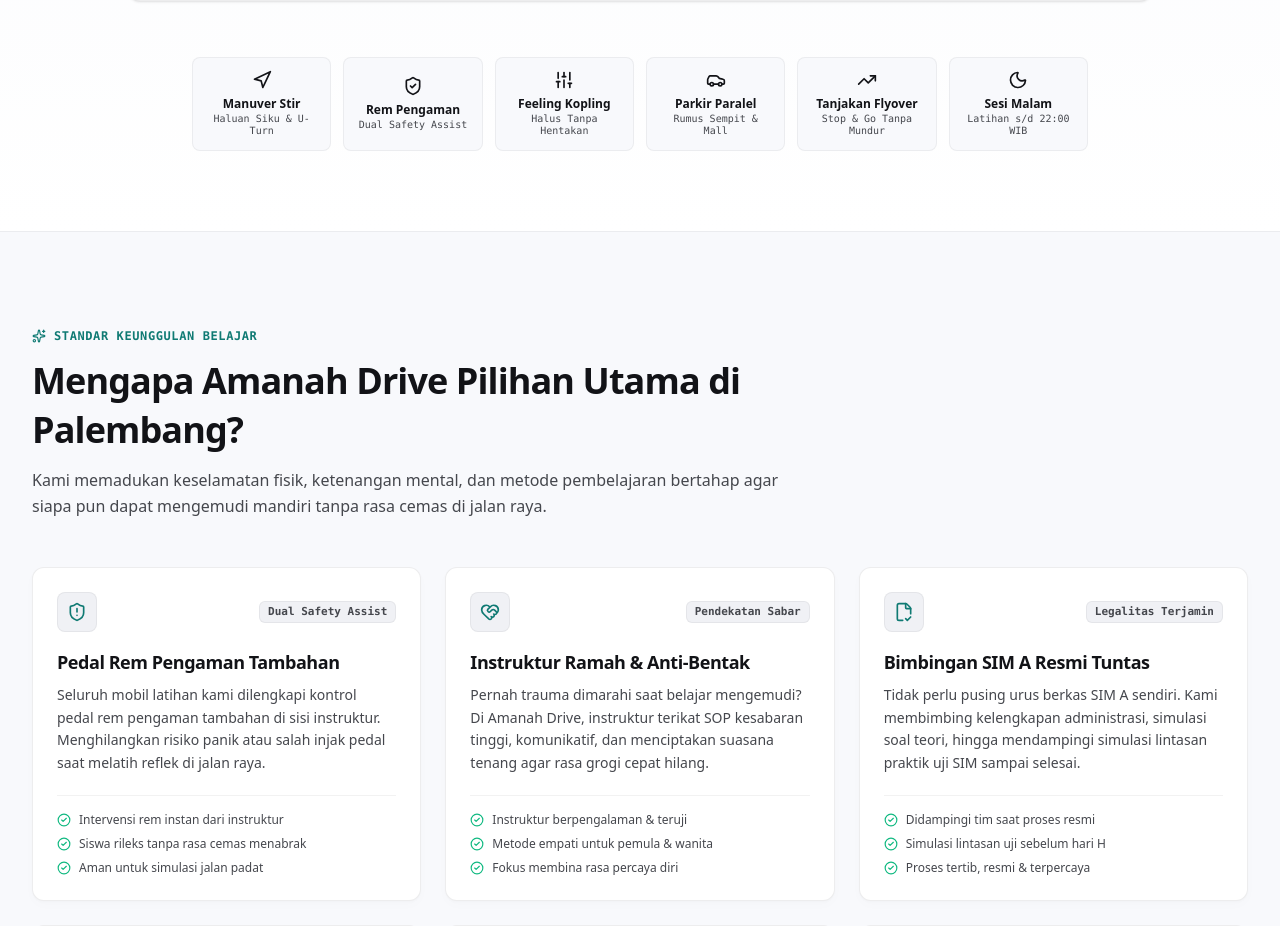
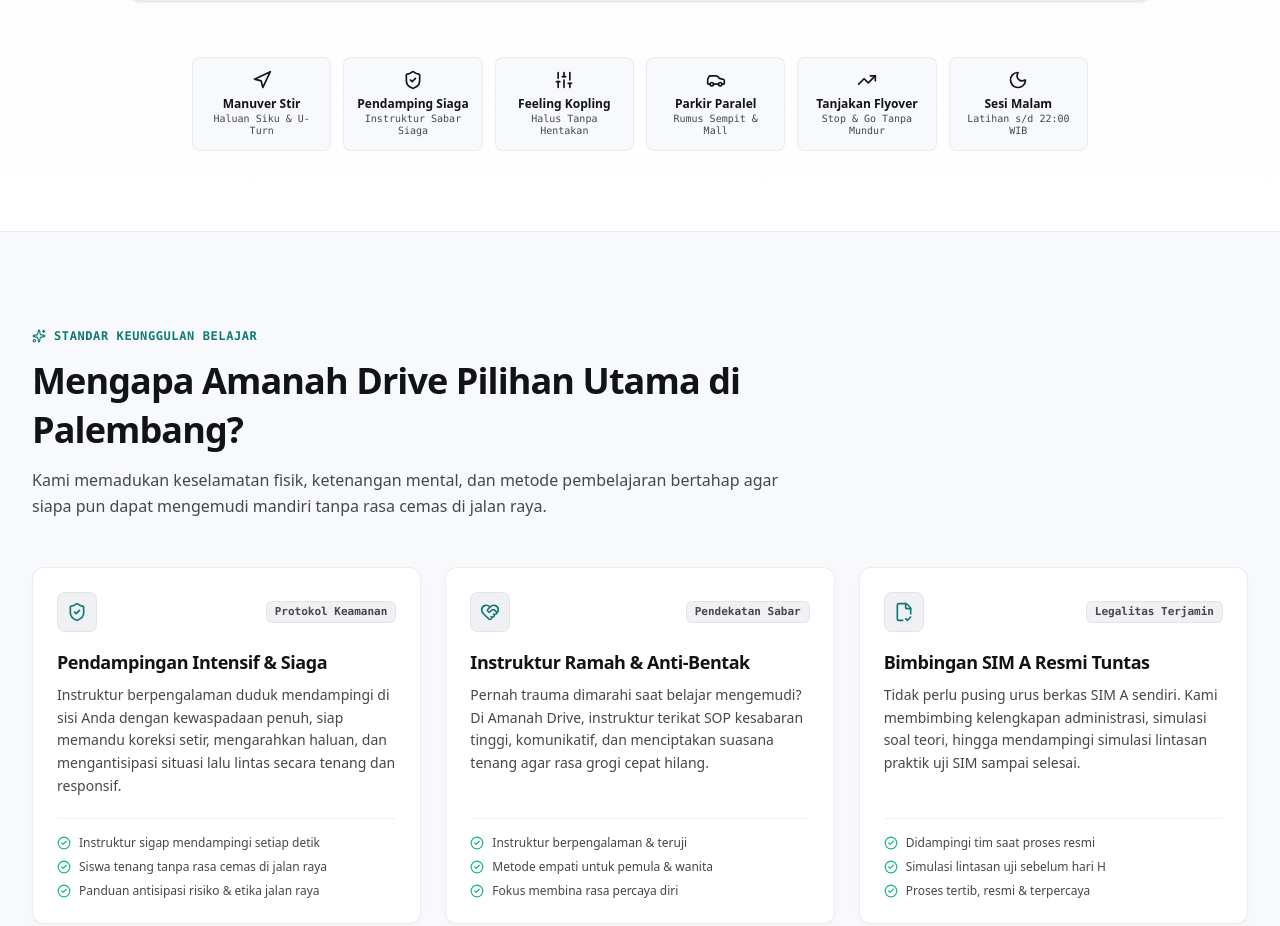
Before and after one commit to amanahdrive/homepage, a Next.js app: page / in a window 1280 px wide. Shown: the part 1186-2112 px from the top of the page. Built offline with nearby package versions, Linux system fonts and the light colour scheme.

Commit message:
fix(copy): remove all mentions of rem ganda and dual safety assist across homepage

```diff
--- a/app/layout.tsx
+++ b/app/layout.tsx
@@ -4,7 +4,7 @@
 export const metadata: Metadata = {
   title: "Amanah Drive — Kursus Mengemudi Mobil Palembang Gratis Antar Jemput",
   description:
-    "Kursus mengemudi mobil Palembang dengan fasilitas gratis antar-jemput ke rumah (CV Amanah Drive). Instruktur sabar berpengalaman anti-bentak, armada berpedal rem pengaman tambahan (Dual Safety Assist), dan jadwal fleksibel 09.00-22.00 WIB.",
+    "Kursus mengemudi mobil Palembang dengan fasilitas gratis antar-jemput ke rumah (CV Amanah Drive). Instruktur sabar berpengalaman anti-bentak, armada nyaman ber-AC dingin terawat, dan jadwal fleksibel 09.00-22.00 WIB.",
   keywords: [
     "kursus mengemudi mobil palembang gratis antar jemput",
     "kursus mengemudi palembang gratis antar jemput",
@@ -33,7 +33,7 @@
   openGraph: {
     title: "Amanah Drive — Kursus Mengemudi Mobil Palembang Gratis Antar Jemput",
     description:
-      "Kursus mengemudi mobil terbaik di Palembang dengan fasilitas gratis antar-jemput ke rumah. Didampingi instruktur sabar tanpa emosi, armada aman Dual Safety Assist, & jadwal fleksibel pagi s/d malam.",
+      "Kursus mengemudi mobil terbaik di Palembang dengan fasilitas gratis antar-jemput ke rumah. Didampingi instruktur sabar tanpa emosi, armada nyaman ber-AC dingin & terawat, serta jadwal fleksibel pagi s/d malam.",
     url: "https://amanahdrive.my.id",
     siteName: "Amanah Drive Palembang",
     locale: "id_ID",
@@ -51,7 +51,7 @@
     card: "summary_large_image",
     title: "Amanah Drive — Kursus Mengemudi Mobil Palembang Gratis Antar Jemput",
     description:
-      "Kursus mengemudi mobil no. 1 di Palembang dengan fasilitas gratis antar-jemput. Dual Safety Assist, instruktur sabar berpengalaman, & jadwal fleksibel.",
+      "Kursus mengemudi mobil no. 1 di Palembang dengan fasilitas gratis antar-jemput. Instruktur sabar berpengalaman anti-emosi, armada terawat, & jadwal fleksibel.",
     images: ["/assets/amdri-banner.webp"],
   },
   icons: {
@@ -77,7 +77,7 @@
         "logo": "https://amanahdrive.my.id/assets/logo-amdri-symbol.webp",
         "image": "https://amanahdrive.my.id/assets/amdri-banner.webp",
         "description":
-          "Kursus mengemudi mobil profesional di Palembang dengan fasilitas gratis antar jemput ke rumah, instruktur sabar berpengalaman, armada berpedal rem pengaman tambahan (Dual Safety Assist), dan jadwal fleksibel 09.00 - 22.00 WIB.",
+          "Kursus mengemudi mobil profesional di Palembang dengan fasilitas gratis antar jemput ke rumah, instruktur sabar berpengalaman tanpa emosi, armada nyaman ber-AC dingin terawat berkala, dan jadwal fleksibel 09.00 - 22.00 WIB.",
         "telephone": "+628137790961",
         "priceRange": "IDR 600.000 - IDR 2.350.000",
         "paymentAccepted": "Cash, Bank Transfer BRI",
--- a/components/FeatureBento.tsx
+++ b/components/FeatureBento.tsx
@@ -1,14 +1,14 @@
 import React from "react";
-import { ShieldAlert, HeartHandshake, FileCheck2, Clock, Car, Award, Sparkles, CheckCircle2 } from "lucide-react";
+import { ShieldCheck, HeartHandshake, FileCheck2, Clock, Car, Award, Sparkles, CheckCircle2 } from "lucide-react";
 
 export default function FeatureBento() {
   const features = [
     {
-      icon: ShieldAlert,
-      title: "Pedal Rem Pengaman Tambahan",
-      badge: "Dual Safety Assist",
-      desc: "Seluruh mobil latihan kami dilengkapi kontrol pedal rem pengaman tambahan di sisi instruktur. Menghilangkan risiko panik atau salah injak pedal saat melatih reflek di jalan raya.",
-      points: ["Intervensi rem instan dari instruktur", "Siswa rileks tanpa rasa cemas menabrak", "Aman untuk simulasi jalan padat"],
+      icon: ShieldCheck,
+      title: "Pendampingan Intensif & Siaga",
+      badge: "Protokol Keamanan",
+      desc: "Instruktur berpengalaman duduk mendampingi di sisi Anda dengan kewaspadaan penuh, siap memandu koreksi setir, mengarahkan haluan, dan mengantisipasi situasi lalu lintas secara tenang dan responsif.",
+      points: ["Instruktur sigap mendampingi setiap detik", "Siswa tenang tanpa rasa cemas di jalan raya", "Panduan antisipasi risiko & etika jalan raya"],
     },
     {
       icon: HeartHandshake,
--- a/components/FleetSection.tsx
+++ b/components/FleetSection.tsx
@@ -20,7 +20,7 @@
             Pilihan Armada Latihan Nyaman &amp; Terawat
           </h2>
           <p className="text-[#45474d] text-xs sm:text-base leading-relaxed">
-            Seluruh armada operasional Amanah Drive dilengkapi kontrol <strong className="text-[#0F7A73]">Pedal Rem Pengaman Tambahan (Dual Safety Assist)</strong> di sisi pendamping, AC dingin, serta perawatan mesin berkala untuk kenyamanan dan keamanan belajar maksimal.
+            Seluruh armada operasional Amanah Drive dalam kondisi prima ber-AC dingin, terawat berkala, serta didampingi langsung oleh <strong className="text-[#0F7A73]">Instruktur Sabar &amp; Berpengalaman</strong> untuk kenyamanan dan keselamatan belajar maksimal.
           </p>
         </div>
 
@@ -63,7 +63,7 @@
               <div className="pt-2.5 sm:pt-3 border-t border-[rgba(33,34,38,0.06)] flex items-center justify-between">
                 <span className="text-[10px] sm:text-[11px] text-[#0F7A73] font-medium flex items-center gap-1.5">
                   <ShieldCheck className="w-3.5 h-3.5 text-[#0F7A73] shrink-0" />
-                  Dual Safety Assist
+                  Pendampingan Penuh
                 </span>
 
                 <a
--- a/components/Footer.tsx
+++ b/components/Footer.tsx
@@ -23,13 +23,13 @@
             </Link>
 
             <p className="text-xs text-slate-400 leading-relaxed max-w-sm">
-              Lembaga pelatihan mengemudi profesional di bawah naungan CV Amanah Drive, Kota Palembang. Mengedepankan keselamatan melalui armada Dual Safety Assist (kontrol pedal rem pengaman tambahan), instruktur beretika tinggi, dan pendampingan pembuatan SIM A resmi sampai tuntas.
+              Lembaga pelatihan mengemudi profesional di bawah naungan CV Amanah Drive, Kota Palembang. Mengedepankan keselamatan melalui instruktur sabar beretika tinggi, armada nyaman terawat, dan pendampingan pembuatan SIM A resmi sampai tuntas.
             </p>
 
             <div className="flex flex-wrap items-center gap-2 pt-1">
               <span className="inline-flex items-center gap-1.5 px-2.5 py-1 rounded-md bg-white/10 text-teal-300 text-[11px] font-mono border border-white/15">
                 <Shield className="w-3.5 h-3.5 text-[#14B8A6]" />
-                <span>Dual Safety Assist</span>
+                <span>Instruktur Sabar</span>
               </span>
               <span className="inline-flex items-center gap-1.5 px-2.5 py-1 rounded-md bg-white/5 text-slate-300 text-[11px] font-mono border border-white/10">
                 <Award className="w-3.5 h-3.5 text-amber-400" />
--- a/components/Hero.tsx
+++ b/components/Hero.tsx
@@ -8,7 +8,7 @@
 export default function Hero() {
   const capabilities = [
     { icon: Navigation, label: "Manuver Stir", desc: "Haluan Siku & U-Turn" },
-    { icon: ShieldCheck, label: "Rem Pengaman", desc: "Dual Safety Assist" },
+    { icon: ShieldCheck, label: "Pendamping Siaga", desc: "Instruktur Sabar Siaga" },
     { icon: Sliders, label: "Feeling Kopling", desc: "Halus Tanpa Hentakan" },
     { icon: Car, label: "Parkir Paralel", desc: "Rumus Sempit & Mall" },
     { icon: TrendingUp, label: "Tanjakan Flyover", desc: "Stop & Go Tanpa Mundur" },
@@ -77,7 +77,7 @@
             </span>
             <span className="flex items-center gap-1.5">
               <CheckCircle2 className="w-3.5 h-3.5 text-[#10B981]" />
-              <span>Pedal Rem Pengaman Tambahan</span>
+              <span>Kondisi Mobil Prima &amp; AC Dingin</span>
             </span>
             <span className="flex items-center gap-1.5">
               <CheckCircle2 className="w-3.5 h-3.5 text-[#10B981]" />
@@ -113,7 +113,7 @@
               </div>
 
               <div className="flex items-center gap-2 sm:gap-3 text-[10px] sm:text-[11px] font-mono text-[#0F7A73] shrink-0">
-                <span className="font-semibold">Dual Safety Assist</span>
+                <span className="font-semibold">Pendampingan Penuh</span>
                 <span>&bull;</span>
                 <span className="font-semibold">Full AC Dingin</span>
                 <span>&bull;</span>
--- a/components/Navbar.tsx
+++ b/components/Navbar.tsx
@@ -39,7 +39,7 @@
           <ShieldCheck className="w-2.5 h-2.5 sm:w-3 sm:h-3 mr-1 shrink-0" /> Standar Resmi Palembang
         </span>
         <span className="hidden sm:inline font-medium text-[12px] whitespace-nowrap">
-          Kursus Mengemudi Mobil Palembang • Fasilitas Gratis Antar-Jemput ke Rumah • Dual Safety Assist
+          Kursus Mengemudi Mobil Palembang • Fasilitas Gratis Antar-Jemput ke Rumah • Instruktur Sabar &amp; Berpengalaman
         </span>
         <a
           href={generateWhatsAppUrl("Halo Kak Lia, saya ingin tanya ketersediaan jadwal & promo kursus minggu ini.")}
--- a/components/PricingSection.tsx
+++ b/components/PricingSection.tsx
@@ -37,7 +37,7 @@
             Pilihan Paket Kursus &amp; Biaya Resmi
           </h2>
           <p className="text-[#45474d] text-xs sm:text-base leading-relaxed">
-            Semua paket sudah termasuk mobil ber-AC dingin, bensin (BBM), pendampingan instruktur sabar, kontrol pedal rem pengaman tambahan (Dual Safety Assist), dan sertifikat kelulusan resmi Amanah Drive. Bebas biaya tersembunyi.
+            Semua paket sudah termasuk mobil ber-AC dingin, bensin (BBM), pendampingan penuh instruktur sabar tanpa emosi, serta sertifikat kelulusan resmi Amanah Drive. Bebas biaya tersembunyi.
           </p>
 
           {/* Segmented Filter Control */}
--- a/lib/constants.ts
+++ b/lib/constants.ts
@@ -46,7 +46,7 @@
       "Pengenalan Cockpit & Pedal Rem/Kopling",
       "Teknik Start-Stop Halus & Haluan Jalan",
       "Latihan Parkir Standar & Tanjakan Dasar",
-      "Armada Berpedal Rem Pengaman Tambahan",
+      "Armada Nyaman Ber-AC Dingin & Terawat",
       "Layanan Antar-Jemput Area Tertentu",
       "Sertifikat Kelulusan Resmi Amanah Drive",
     ],
@@ -65,7 +65,7 @@
       "Semua Fasilitas Paket Basic (5 Sesi @90 menit)",
       "Pengurusan SIM A Resmi Sampai Selesai",
       "Bimbingan & Simulasi Ujian Teori / Praktik SIM",
-      "Armada Berpedal Rem Pengaman Tambahan",
+      "Armada Nyaman Ber-AC Dingin & Terawat",
       "Jadwal Fleksibel (Pagi s/d Malam)",
       "Sertifikat Kelulusan Resmi Amanah Drive",
     ],
@@ -107,7 +107,7 @@
       "Pengurusan SIM A Resmi Tuntas Didampingi",
       "Simulasi Lengkap Ujian Praktek SIM",
       "Penguasaan Rute Tersulit di Kota Palembang",
-      "Armada Berpedal Rem Pengaman & AC Dingin",
+      "Armada Nyaman & Full AC Dingin",
       "Bebas Pilih Instruktur & Request Rute",
       "Sertifikat Kelulusan & Catatan Evaluasi",
     ],
@@ -183,7 +183,7 @@
     type: "City Car (Manual)",
     plate: "BG 1156 IN",
     color: "Silver Metallic",
-    features: ["Pedal Rem Pengaman Tambahan", "AC Dingin Nyaman", "Power Steering Ringan", "Dimensi Compact & Lincah"],
+    features: ["Pendampingan Penuh Instruktur", "AC Dingin Nyaman", "Power Steering Ringan", "Dimensi Compact & Lincah"],
     desc: "Mobil latihan paling favorit untuk pemula dari nol. Ringan dikendalikan, visibilitas jalan luas, dan sangat mudah untuk latihan manuver awal serta parkir.",
   },
   {
@@ -191,7 +191,7 @@
     type: "City Car (Manual)",
     plate: "BG 1842 QA",
     color: "White Pearl",
-    features: ["Pedal Rem Pengaman Tambahan", "Handling Presisi", "Full AC Dingin", "Manuver Siku & U-Turn"],
+    features: ["Didampingi Instruktur Sabar", "Handling Presisi", "Full AC Dingin", "Manuver Siku & U-Turn"],
     desc: "Unit hatchback lincah dengan radius putar kecil, ideal untuk mengasah feeling haluan jalan sempit dan putar balik jalan protokol.",
   },
   {
@@ -199,7 +199,7 @@
     type: "MPV Keluarga (Manual)",
     plate: "BG 1309 AP",
     color: "Silver Metallic",
-    features: ["Pedal Rem Pengaman Tambahan", "Kabin Lega 7-Seater", "Tanjakan Flyover Responsif", "Feeling Dimensi Panjang"],
+    features: ["Pendampingan Instruktur Siaga", "Kabin Lega 7-Seater", "Tanjakan Flyover Responsif", "Feeling Dimensi Panjang"],
     desc: "Standar mobil keluarga Indonesia. Melatih kepercayaan diri mengendalikan mobil berpenumpang banyak dan stabil di tanjakan flyover.",
   },
   {
@@ -207,7 +207,7 @@
     type: "MPV Keluarga (Manual)",
     plate: "BG 1524 RD",
     color: "Silver Metallic",
-    features: ["Pedal Rem Pengaman Tambahan", "Kabin Lega & AC Dingin", "AC Double Blower", "Latihan Dimensi MPV"],
+    features: ["Instruktur Berpengalaman Siaga", "Kabin Lega & AC Dingin", "AC Double Blower", "Latihan Dimensi MPV"],
     desc: "Cocok untuk melatih kepekaan mobil berdimensi panjang. Mempersiapkan Anda agar siap membawa mobil keluarga di jalan raya padat.",
   },
   {
@@ -215,7 +215,7 @@
     type: "Comfort MPV (Manual)",
     plate: "BG 1735 ZD",
     color: "Champagne Gold",
-    features: ["Pedal Rem Pengaman Tambahan", "Kopling Halus & Empuk", "Suspensi Nyaman", "Latihan Parkir Paralel"],
+    features: ["Pendampingan Intensif Instruktur", "Kopling Halus & Empuk", "Suspensi Nyaman", "Latihan Parkir Paralel"],
     desc: "Karakter pedal kopling yang empuk dan halus, sangat nyaman untuk pemula yang ingin melatih feeling stop-and-go di kemacetan Palembang.",
   },
   {
@@ -284,7 +284,7 @@
     status: "Mahasiswa Universitas Sriwijaya",
     pkg: "Paket Pro + SIM A",
     rating: 5,
-    text: "Paling mantap karena jadwalnya fleksibel banget! Saya ambil slot malam jam 18.30 setelah selesai kuliah. Mobilnya dingin, rem pengaman instruktur bikin tenang, dan SIM A langsung beres dibimbing tuntas. Sangat recommended buat anak muda Palembang!",
+    text: "Paling mantap karena jadwalnya fleksibel banget! Saya ambil slot malam jam 18.30 setelah selesai kuliah. Mobilnya dingin, pendampingan instruktur yang selalu siaga bikin tenang, dan SIM A langsung beres dibimbing tuntas. Sangat recommended buat anak muda Palembang!",
   },
   {
     name: "Hj. Ratna Juwita",
@@ -308,8 +308,8 @@
     a: "Sangat bisa! Lebih dari 80% siswa kami adalah pemula mutlak yang belum pernah menginjak pedal sama sekali. Metode kami dirancang bertahap dari pemahaman dasar hingga mahir, dengan pendampingan yang sabar dan tanpa emosi.",
   },
   {
-    q: "Bagaimana jika terjadi senggolan atau kecelakaan saat latihan?",
-    a: "Keamanan Anda adalah prioritas utama kami. Seluruh armada Amanah Drive dilengkapi kontrol pedal rem pengaman tambahan di sisi instruktur (Dual Safety Assist). Instruktur kami memiliki kontrol penuh untuk menghentikan kendaraan seketika jika ada potensi bahaya, sehingga proses latihan 100% aman, tenang, dan bebas risiko insiden.",
+    q: "Bagaimana jaminan keamanan bagi pemula saat latihan di jalan raya?",
+    a: "Keamanan dan kenyamanan Anda adalah prioritas utama kami. Setiap sesi latihan didampingi langsung oleh instruktur berpengalaman yang selalu siap siaga membaca situasi jalan, memandu manuver setir, serta mengarahkan tindakan pengereman secara tenang dan antisipatif, sehingga proses belajar berlangsung aman dan percaya diri.",
   },
   {
     q: "Apakah jadwal latihan bisa diganti jika ada urusan mendadak?",
```
